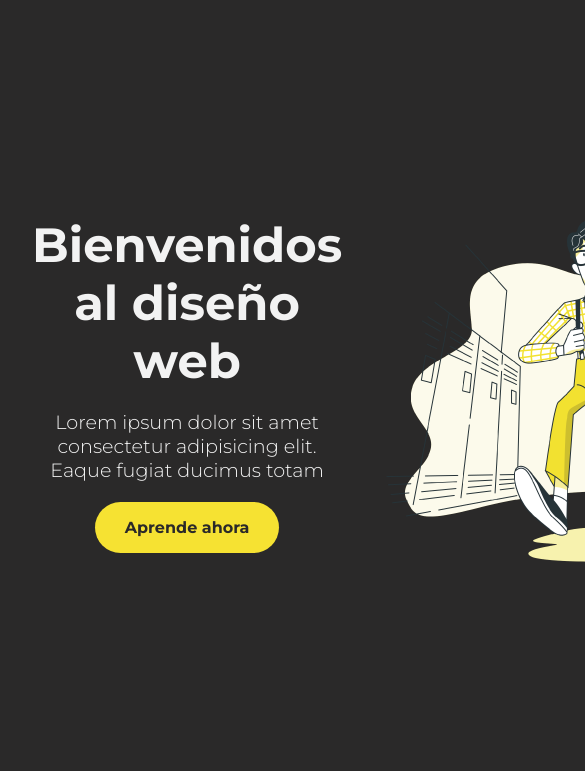
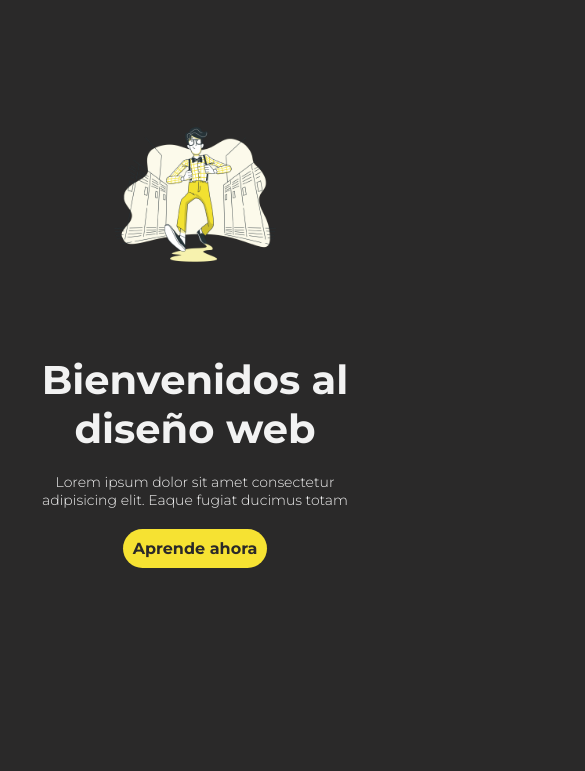
Before and after one commit to 13camilaaaaa/PaginaFlex, a plain HTML site: page index.html in a window 390 px wide. Shown: the part 73-844 px from the top of the page, 585 px wide, since content can reach past the window. Drawn offline with Linux system fonts and the light colour scheme.

Commit message:
organizacion

```diff
--- a/css/inicio.css
+++ b/css/inicio.css
@@ -54,3 +54,35 @@
     background-color: var(--main-color);
     color: var(--second-color);
 }
+
+@media (max-width: 800px) {
+    .principal, .nosotros{
+        flex-direction: column;
+    }
+
+    .principal>img, .nosotros{
+        order: 1;
+    }
+
+    .container-textos{
+        order: 2;
+    }
+
+    .titulo {
+        font-size: 2.5rem;
+    }
+
+    .copy {
+        font-size: 0.875rem;
+    }
+
+    .cta {
+        padding: 10px;
+    }
+
+    .ilustracion {
+        width: 60%;
+        margin: 0 auto;
+        /* border: 1px solid white; */
+    }
+}
```
